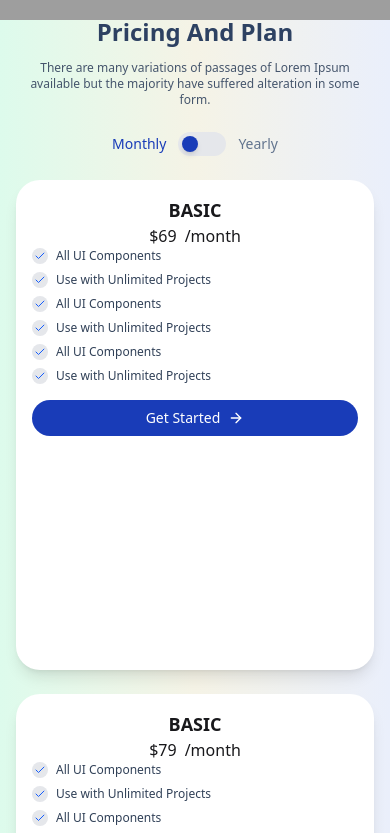
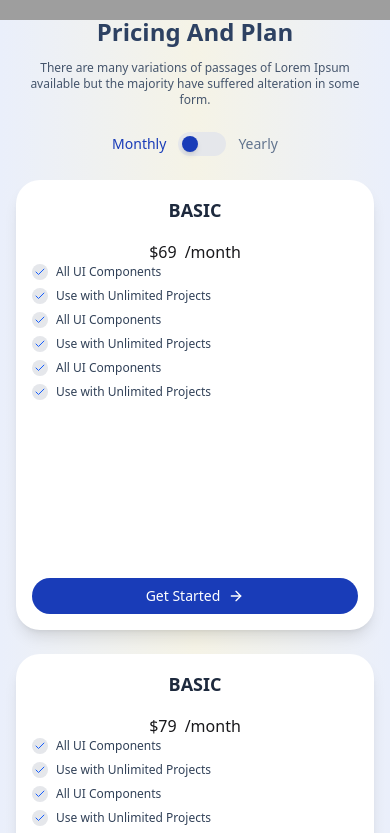
Before and after one commit to MohammedRasif/Sloukile, a React (Vite) app: page / in a window 390 px wide. Shown: the part 4209-5042 px from the top of the page. Built offline with nearby package versions, Linux system fonts and the light colour scheme; grey boxes are pictures that could not be loaded.

Commit message:
create some

```diff
--- a/src/component/Home/Home.jsx
+++ b/src/component/Home/Home.jsx
@@ -12,7 +12,7 @@ import WatchLearn from "../Shared/WatchLearn";
 
 const Home = () => {
     return (
-        <div className="bg-gradient-to-r from-[#DDFBEC] via-[#F5F3E6] to-[#EAEFFB]">
+        <div className="bg-gradient-to-r from-[#EAEFFB] via-[#F5F3E6] to-[#EAEFFB]">
             <Navbar/>
             <Banner/>
             <Contact/>
--- a/src/component/Shared/Contact.jsx
+++ b/src/component/Shared/Contact.jsx
@@ -19,7 +19,7 @@ const Contact = () => {
   return (
     <div
       id="about"
-      className="bg-gradient-to-r from-[#DDFBEC] via-[#F5F3E6] to-[#EAEFFB] w-full"
+      className="bg-gradient-to-r  w-full"
     >
       <div className="container mx-auto flex flex-col md:flex-row py-10 px-4 pt-28">
         {/* About Section */}
@@ -27,7 +27,7 @@ const Contact = () => {
           <h3 className="text-[#00308F] text-[16px] sm:text-[20px] font-semibold mb-3">
             About Us
           </h3>
-          <h1 className="text-[32px] sm:text-[40px] md:text-[55px] font-bold text-gray-900 mb-6">
+          <h1 className="text-[32px] sm:text-[40px] md:text-[48px] font-bold text-gray-900 mb-6">
             AI-Powered Solutions for Business Transformation
           </h1>
           <div className="mb-7">
--- a/src/component/Shared/Frequently.jsx
+++ b/src/component/Shared/Frequently.jsx
@@ -1,6 +1,6 @@
 import React, { useState } from 'react';
 import img1 from "./Group 21472255233.png";
-import img2 from "./Group 2147225524.png";
+import img2 from "./Group 21472255233.png";
 
 const Frequently = () => {
   const [openIndex, setOpenIndex] = useState(0);
@@ -43,8 +43,8 @@ const Frequently = () => {
   };
 
   return (
-    <div className=" relative min-h-screen pt-10"> {/* Added relative and min-h-screen */}
-      <div className="max-w-6xl mx-auto p-8 roboto font-sans">
+    <div className="relative min-h-screen pt-10">
+      <div className="max-w-6xl mx-auto p-8 roboto font-sans z-50 relative"> {/* Added relative to ensure z-index works */}
         <h2 className="text-[40px] font-bold text-center mb-4">
           Frequently Asked Questions
         </h2>
@@ -75,12 +75,12 @@ const Frequently = () => {
       </div>
       <img
         src={img1}
-        className="absolute left-0 top-5 h-52 hidden md:block pl-5"
+        className="absolute left-0 top-5 h-52 hidden md:block pl-5 z-0"
         alt="Decoration"
       />
       <img
         src={img2}
-        className="absolute right-0 bottom-5 h-52 hidden md:block pr-5"
+        className="absolute right-0 bottom-5 h-52 hidden md:block pr-5 z-0"
         alt="Decoration"
       />
     </div>
--- a/src/component/Shared/Pricing.jsx
+++ b/src/component/Shared/Pricing.jsx
@@ -115,9 +115,7 @@ const Pricing = () => {
     };
 
     return (
-        <div
-        id="pricing"
-        className="min-h-screen py-8  px-4 md:px-4 md:pt-28">
+        <div id="pricing" className="min-h-screen py-8 px-4 md:px-4 md:pt-28">
             <div className="max-w-6xl mx-auto">
                 {/* Header Section */}
                 <div className="text-center mb-6 md:mb-12">
@@ -139,7 +137,7 @@ const Pricing = () => {
                     >
                         <motion.div
                             className="w-4 md:w-6 h-4 md:h-6 rounded-full bg-blue-800 shadow-md"
-                            animate={{ x: billingCycle === "yearly" ? 24 : 0 }} // Adjusted for smaller button
+                            animate={{ x: billingCycle === "yearly" ? 24 : 0 }}
                             transition={{ type: "spring", stiffness: 500, damping: 30 }}
                         />
                     </button>
@@ -149,12 +147,12 @@ const Pricing = () => {
                 </div>
 
                 {/* Pricing Cards Container */}
-                <div className="relative min-h-[700px] md:min-h-[700px]">
+                <div className="relative">
                     <AnimatePresence mode="wait">
                         {billingCycle === "monthly" ? (
                             <motion.div
                                 key="monthly"
-                                className="grid grid-cols-1 md:grid-cols-3 gap-6 md:gap-16 absolute w-full md:w-[125vh] h-[180vh] md:h-[62vh]"
+                                className="grid grid-cols-1 md:grid-cols-3 gap-6 md:gap-14 w-full"
                                 variants={cardContainerVariants}
                                 initial="hidden"
                                 animate="show"
@@ -163,11 +161,11 @@ const Pricing = () => {
                                 {monthlyPlans.map((plan, index) => (
                                     <motion.div
                                         key={`monthly-${index}`}
-                                        className="bg-white rounded-3xl shadow-lg overflow-hidden w-full"
+                                        className="bg-white rounded-3xl shadow-lg overflow-hidden w-full min-h-[450px] md:min-h-[500px] flex flex-col"
                                         variants={cardVariants}
                                     >
-                                        <div className="p-4 md:p-8">
-                                            <h2 className="text-lg md:text-2xl font-bold text-slate-800.mb-4 md:mb-8 text-center">{plan.name}</h2>
+                                        <div className="p-4 md:p-8 flex flex-col flex-grow ">
+                                            <h2 className="text-lg md:text-2xl font-bold text-slate-800 mb-4 md:mb-8 text-center">{plan.name}</h2>
                                             <div className="md:-mx-8 md:p-8 md:text-white md:mb-8">
                                                 <img src={img} className="absolute hidden md:block md:h-32 md:top-28 md:-ml-[70px] " alt="" />
                                                 <div className="flex items-baseline justify-center">
@@ -175,7 +173,7 @@ const Pricing = () => {
                                                     <span className="md:text-xl ml-2">{plan.period}</span>
                                                 </div>
                                             </div>
-                                            <ul className="space-y-2 md:space-y-4">
+                                            <ul className="space-y-2 md:space-y-4 flex-grow">
                                                 {plan.features.map((feature, featureIndex) => (
                                                     <li key={featureIndex} className="flex items-center">
                                                         <Check className="h-4 w-4 md:h-5 md:w-5 p-[2px] md:p-[3px] rounded-full bg-gray-200 text-blue-600 mr-2" />
@@ -193,7 +191,7 @@ const Pricing = () => {
                         ) : (
                             <motion.div
                                 key="yearly"
-                                className="grid grid-cols-1 md:grid-cols-3 gap-6 md:gap-16 absolute w-full md:w-[125vh] h-auto md:h-[62vh]"
+                                className="grid grid-cols-1 md:grid-cols-3 gap-6 md:gap-14 w-full"
                                 variants={cardContainerVariants}
                                 initial="hidden"
                                 animate="show"
@@ -202,19 +200,19 @@ const Pricing = () => {
                                 {yearlyPlans.map((plan, index) => (
                                     <motion.div
                                         key={`yearly-${index}`}
-                                        className="bg-white rounded-3xl shadow-lg overflow-hidden w-full"
+                                        className="bg-white rounded-3xl shadow-lg overflow-hidden w-full min-h-[450px] md:min-h-[500px] flex flex-col"
                                         variants={cardVariants}
                                     >
-                                        <div className="p-4 md:p-8">
+                                        <div className="p-4 md:p-8 flex flex-col flex-grow ">
                                             <h2 className="text-lg md:text-2xl font-bold text-slate-800 mb-4 md:mb-8 text-center">{plan.name}</h2>
                                             <div className="md:-mx-8 md:p-8 md:text-white md:mb-8">
-                                                <img src={img} className="absolute md:h-32 md:top-28 md:-ml-[70px] " alt="" />
+                                                <img src={img} className="absolute hidden md:block md:h-32 md:top-28 md:-ml-[70px] " alt="" />
                                                 <div className="flex items-baseline justify-center">
                                                     <span className="md:text-5xl md:font-bold z-30">{plan.price}</span>
                                                     <span className="md:text-xl ml-2">{plan.period}</span>
                                                 </div>
                                             </div>
-                                            <ul className="space-y-2 md:space-y-4">
+                                            <ul className="space-y-2 md:space-y-4 flex-grow">
                                                 {plan.features.map((feature, featureIndex) => (
                                                     <li key={featureIndex} className="flex items-center">
                                                         <Check className="h-4 w-4 md:h-5 md:w-5 p-[2px] md:p-[3px] rounded-full bg-gray-200 text-blue-600 mr-2" />
--- a/src/component/Shared/WatchLearn.jsx
+++ b/src/component/Shared/WatchLearn.jsx
@@ -1,5 +1,5 @@
 import image from "./Group 2147225444.png"; // Background image
-import image1 from "./Group 2147225524.png"; // This will be replaced by a video
+import image1 from "./Group 21472255233.png"; // This will be replaced by a video
 
 const WatchLearn = () => {
     return (
```
Also changed, not shown: src/component/Shared/FAQ.jsx (+10 -20 lines).
